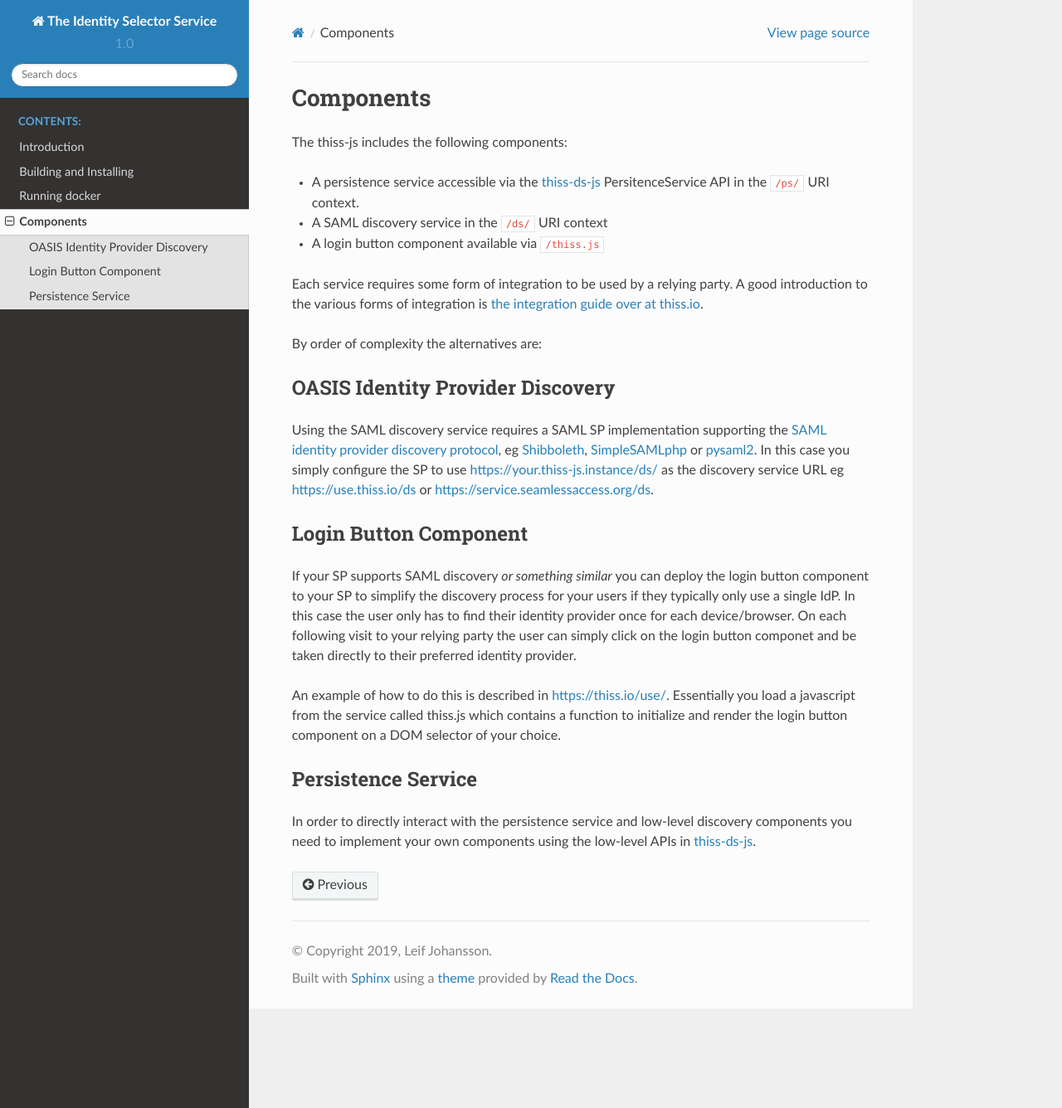
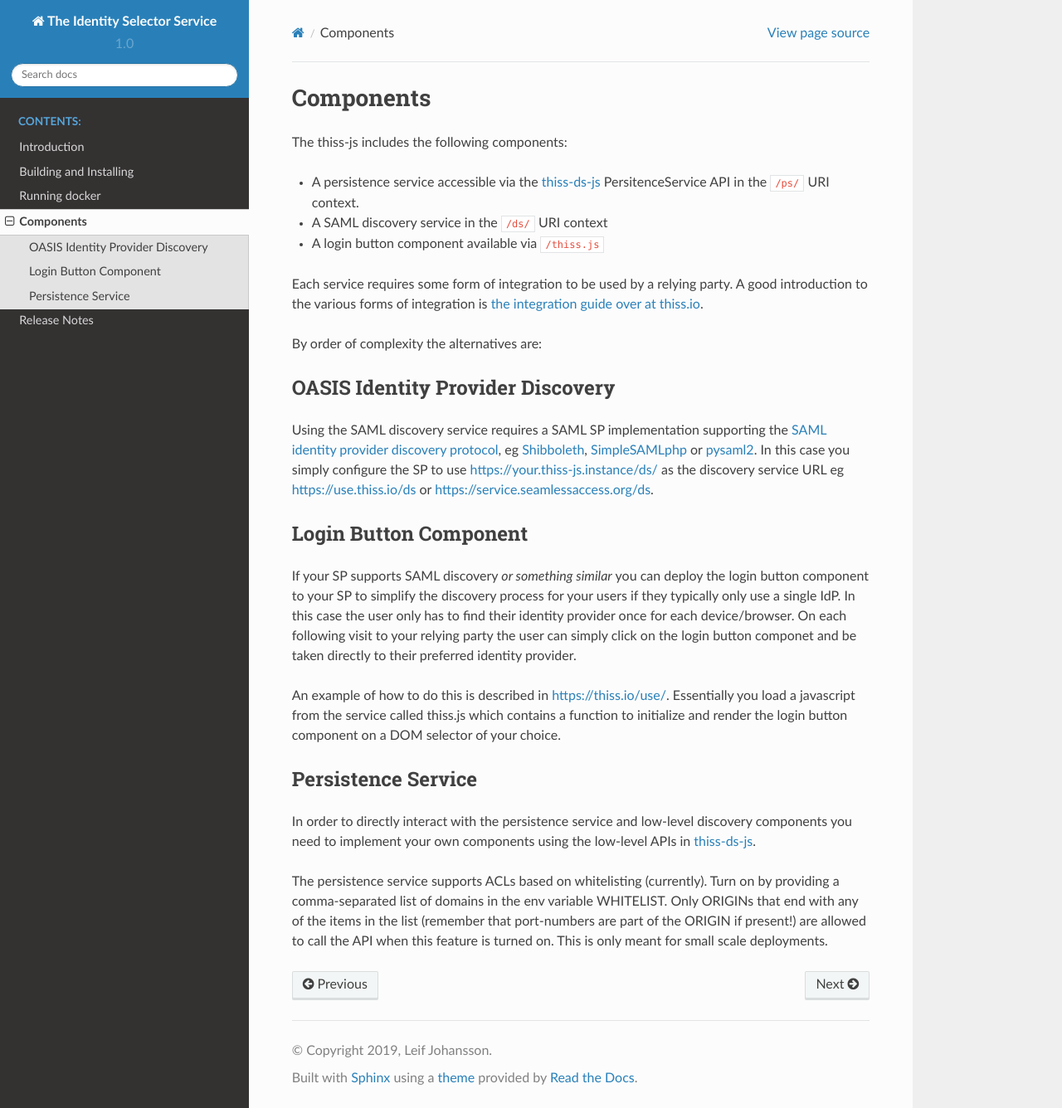
Before and after one commit to TheIdentitySelector/thiss-js, a Sphinx documentation site: the page built from docs/components.rst, in a window 1280 px wide and 1336 px high. Shown: the whole window at 83% size. Built offline with Sphinx 7.4.7 and the Read the Docs theme 2.0.0, drawn with Linux system fonts in a browser that asks for light colours.

Commit message:
cut 1.1.2 with docs

```diff
--- a/docs/components.rst
+++ b/docs/components.rst
@@ -27,3 +27,5 @@
 -------------------
 
 In order to directly interact with the persistence service and low-level discovery components you need to implement your own components using the low-level APIs in `thiss-ds-js <https://github.com/TheIdentitySelector/thiss-ds-js>`_.
+
+The persistence service supports ACLs based on whitelisting (currently). Turn on by providing a comma-separated list of domains in the env variable WHITELIST. Only ORIGINs that end with any of the items in the list (remember that port-numbers are part of the ORIGIN if present!) are allowed to call the API when this feature is turned on. This is only meant for small scale deployments.
--- a/docs/index.rst
+++ b/docs/index.rst
@@ -18,6 +18,7 @@
    intro
    install
    components
+   releasenotes
 
 
 Indices and tables
--- a/package.json
+++ b/package.json
@@ -1,6 +1,6 @@
 {
   "name": "thiss",
-  "version": "1.1.1",
+  "version": "1.1.2",
   "description": "The Identity Selector",
   "main": "index.js",
   "private": true,
```
Also changed, not shown: docs/releasenotes.rst (added, +11 -0 lines), 1 other file.
